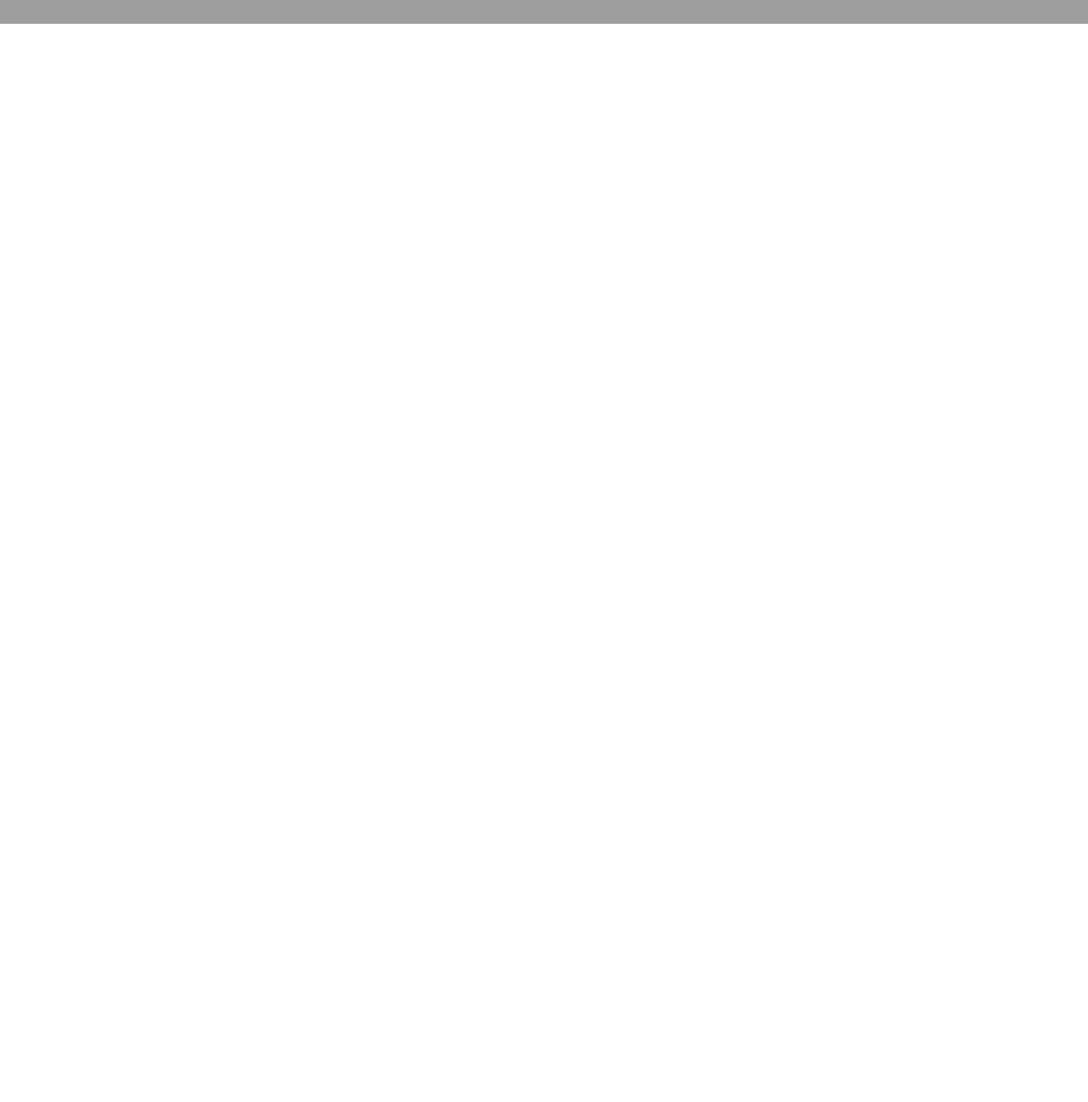
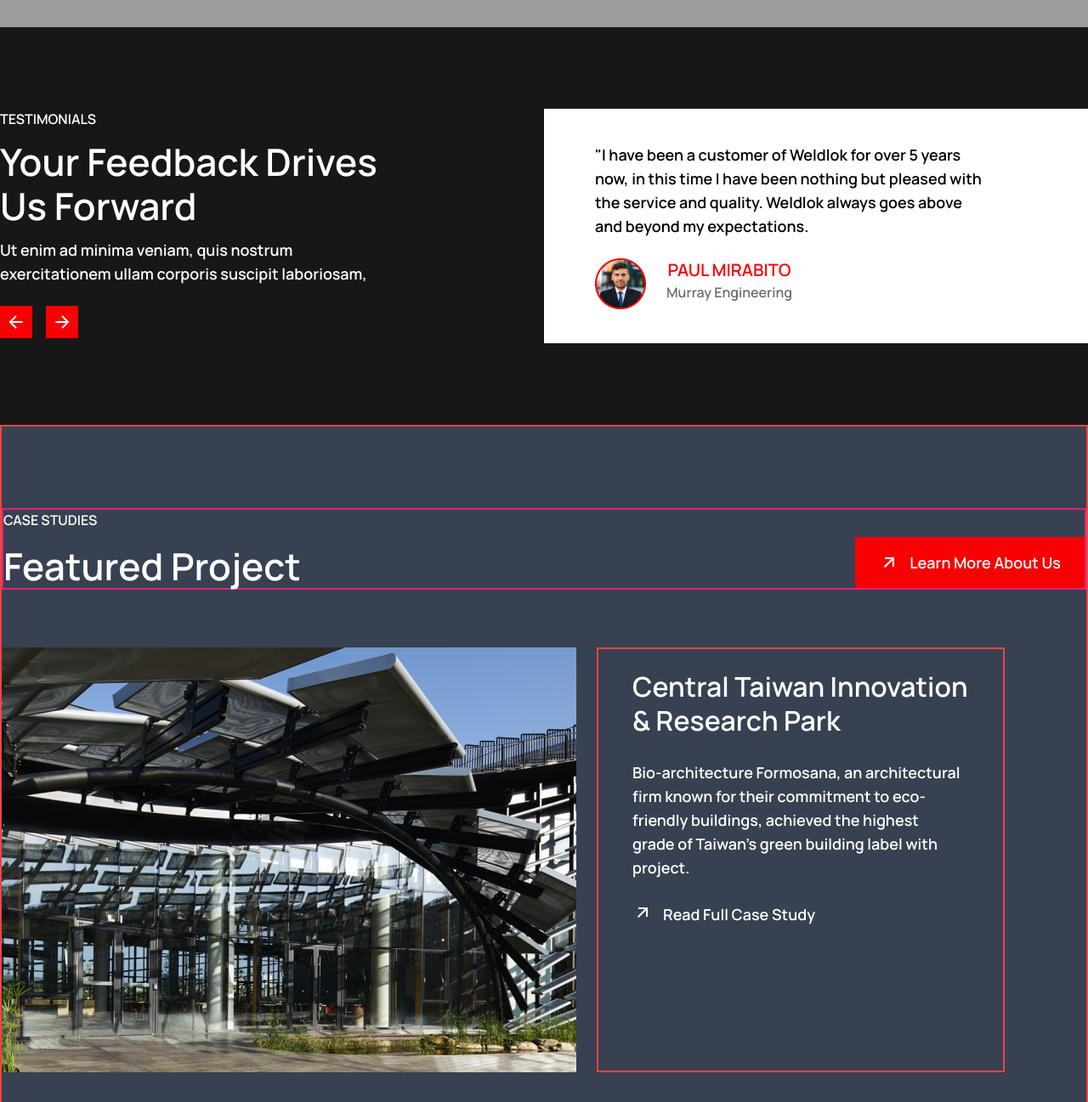
Before and after one commit to asbin12/tailwindcss, a website built with Vite: page index.html in a window 1280 px wide. Shown: the part 1500-2797 px from the top of the page at 85% size. Before the commit the page ends 1528 px from the top, so only its background shows below. Built offline with nearby package versions, Linux system fonts and the light colour scheme; grey boxes are pictures that could not be loaded.

Commit message:
Some part is complete some part remaining

```diff
--- a/assets/css/style.css
+++ b/assets/css/style.css
@@ -29,7 +29,7 @@
   @apply text-white font-primary text-base font-semibold text-left uppercase;
 }
 .section__title {
-  @apply text-white font-primary text-5xl font-bold  text-left;
+  @apply text-white font-primary text-4.5xl font-bold  text-left;
 }
 .customer-cart-layout {
   @apply py-5 px-8 flex items-center gap-6 bg-white;
--- a/index.html
+++ b/index.html
@@ -168,5 +168,106 @@
         </div>
       </div>
     </section>
+    <!-- Testimonials -->
+    <section class="bg-[#171717;]">
+      <div class="container max-w-screen-xl py-24 grid grid-cols-2 mx-auto">
+        <div class="flex flex-col gap-y-6">
+          <div class="flex flex-col gap-y-3">
+            <p class="section__top-paragraph">Testimonials</p>
+            <h2 class="w-[472px] section__title">
+              Your Feedback Drives Us Forward
+            </h2>
+            <p class="w-[472px] font-primary font-normal text-lg text-white">
+              Ut enim ad minima veniam, quis nostrum exercitationem ullam
+              corporis suscipit laboriosam,
+            </p>
+          </div>
+          <div class="flex gap-x-4">
+            <img
+              src="assets/image/arrow-right.png"
+              alt="arrow"
+              class="p-[2px] bg-[#F80102]"
+            />
+            <img
+              src="assets/image/arrow-right.png"
+              alt="arrow"
+              class="p-[2px] rotate-180 bg-[#F80102]"
+            />
+          </div>
+        </div>
+        <div class="bg-white py-10 pl-[60px] flex flex-col gap-y-6">
+          <p class="w-[457px] font-primary font-semibold text-lg">
+            "I have been a customer of Weldlok for over 5 years now, in this
+            time I have been nothing but pleased with the service and quality.
+            Weldlok always goes above and beyond my expectations.
+          </p>
+          <div class="flex gap-x-6">
+            <img src="assets/image/testi-img.png" alt="Testimonials Image" />
+            <div>
+              <p
+                class="font-primary font-semibold text-xl text-[#F80102] text-center"
+              >
+                PAUL MIRABITO
+              </p>
+              <p
+                class="font-primary font-normal text-base text-[#687076] text-center"
+              >
+                Murray Engineering
+              </p>
+            </div>
+          </div>
+        </div>
+      </div>
+    </section>
+
+    <!-- Featured Section -->
+    <section class="bg-gray-700">
+      <div
+        class="container max-w-screen-xl flex flex-col gap-y-3 mx-auto space-y-14 py-24 border-2 border-red-500"
+      >
+        <div class="flex justify-between border-2 border-pink-600">
+          <div class="flex flex-col gap-y-4">
+            <p class="section__top-paragraph">Case studies</p>
+            <h2 class="section__title">Featured Project</h2>
+          </div>
+          <div
+            class="flex flex-row gap-x-3 bg-[#F80102] py-4 px-7 items-center mt-8"
+          >
+            <img src="assets/image/arrow.png" alt="" class="btn-img" />
+            <p class="btn-txt">Learn More About Us</p>
+          </div>
+        </div>
+        <div class="flex gap-x-6">
+          <img
+            src="assets/image/feat-project.png"
+            alt="featured_product"
+            class="h-[500px] w-[676px]"
+          />
+          <div
+            class="px-10 flex flex-col gap-y-[27px] py-6 border-2 border-red-500"
+          >
+            <h3
+              class="w-[396px] font-primary font-semibold text-3.5xl text-white"
+            >
+              Central Taiwan Innovation & Research Park
+            </h3>
+            <p class="w-[388px] font-primary font-normal text-lg text-white">
+              Bio-architecture Formosana, an architectural firm known for their
+              commitment to eco-friendly buildings, achieved the highest grade
+              of Taiwan’s green building label with project.
+            </p>
+            <div class="btn">
+              <img src="assets/image/arrow.png" alt="" class="btn-img" />
+              <p class="btn-txt">Read Full Case Study</p>
+            </div>
+          </div>
+        </div>
+        <div class="pl-[556px] flex gap-x-[10px]">
+          <div class="h-[14px] w-[14px] bg-[#F80102] rounded-full"></div>
+          <div class="h-[14px] w-[14px] rounded-full bg-[#D9D9D933]"></div>
+          <div class="h-[14px] w-[14px] rounded-full bg-[#D9D9D933]"></div>
+        </div>
+      </div>
+    </section>
   </body>
 </html>
--- a/tailwind.config.js
+++ b/tailwind.config.js
@@ -8,7 +8,10 @@ module.exports = {
       },
       backgroundImage: {
         "section-4": "url('assets/image/section-4-bg.png')",
-
+      },
+      fontSize: {
+        "4.5xl": ["44px", "52px"],
+        "3.5xl": ["32px", "40px"],
       },
     },
   },
```
Also changed, not shown: assets/image/arrow-right.png (added), assets/image/feat-project.png (added), assets/image/testi-img.png (added).
